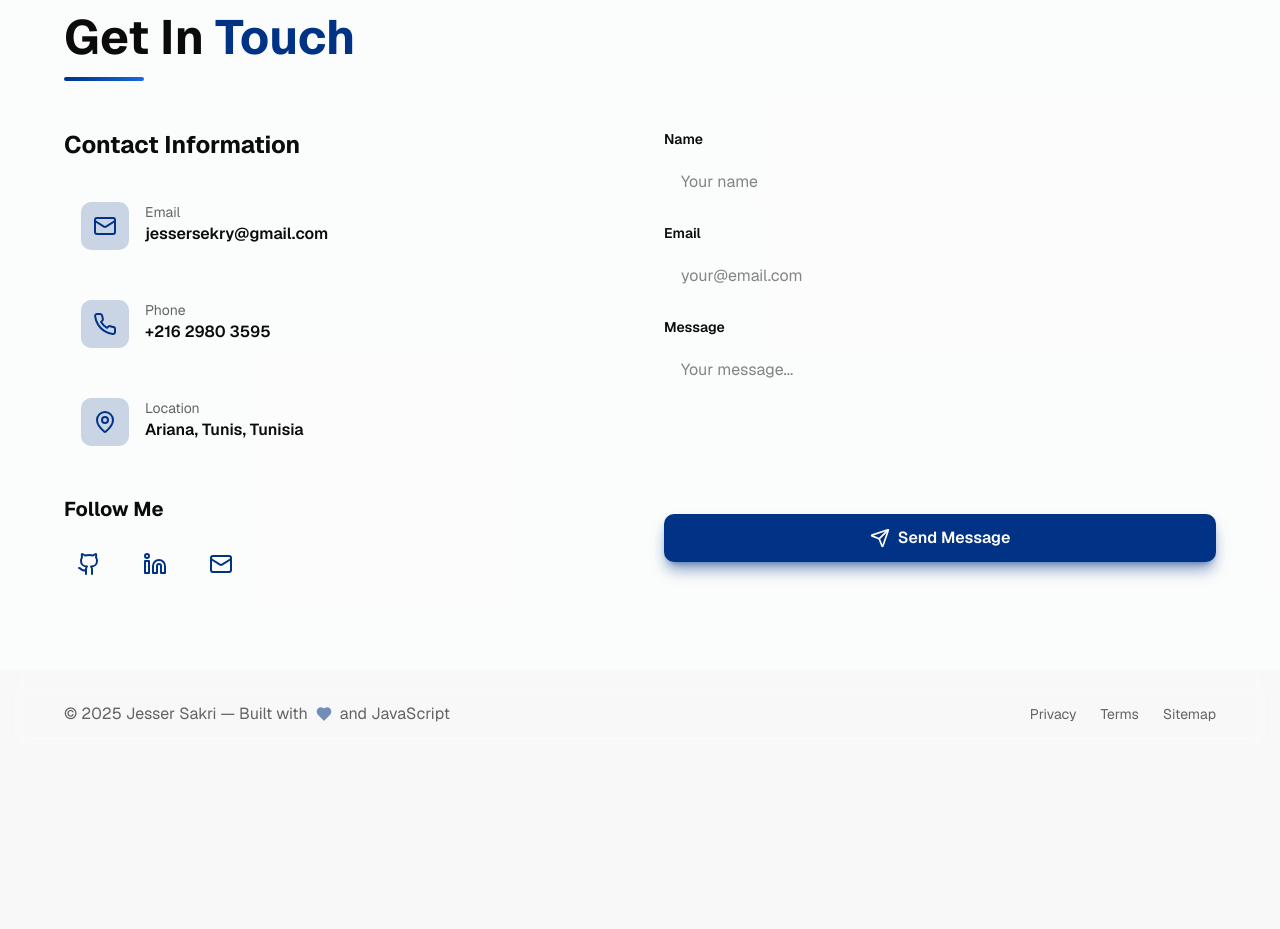
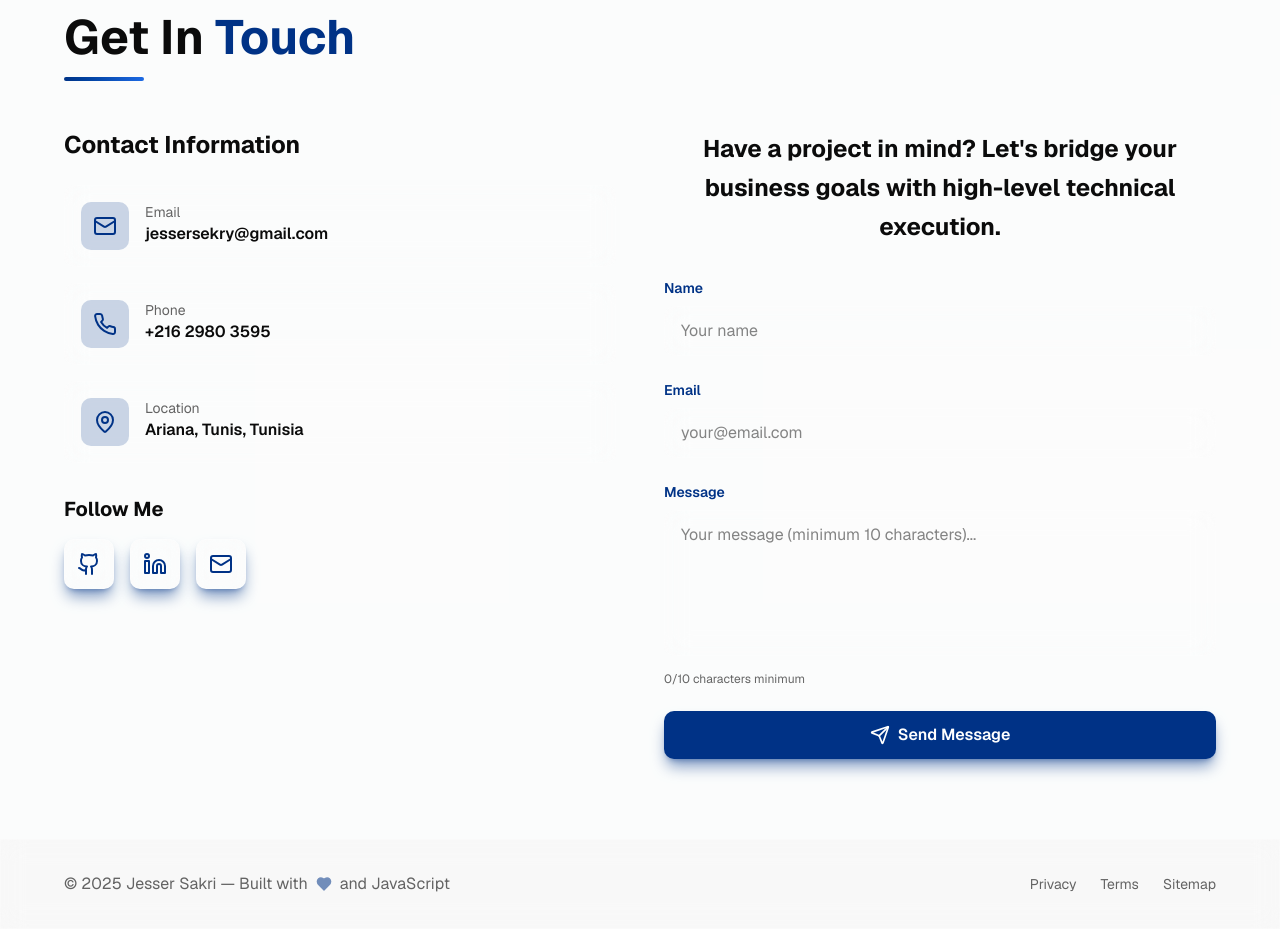
Before and after one commit to jesser999/portfolio, a Next.js app: page / in a window 1280 px wide. Shown: the part 5240-6169 px from the top of the page. Before the commit the page ends 5999 px from the top, so only its background shows below. Built offline with nearby package versions, Linux system fonts and the light colour scheme.

Commit message:
feat: enhance contact component and API validation
Add CTA, form validation, accessibility, loading spinner, success confirmation, social icons, character counter, and backend validation fixes

Co-authored-by: Jesser sakri <188383418+jesser999@users.noreply.github.com>

```diff
--- a/app/api/contact/route.ts
+++ b/app/api/contact/route.ts
@@ -9,14 +9,31 @@ export async function POST(request: Request) {
       return NextResponse.json({ error: "All fields are required" }, { status: 400 })
     }
 
+    // Trim whitespace
+    const trimmedName = name.trim()
+    const trimmedEmail = email.trim()
+    const trimmedMessage = message.trim()
+
+    if (!trimmedName || !trimmedEmail || !trimmedMessage) {
+      return NextResponse.json({ error: "All fields are required" }, { status: 400 })
+    }
+
     // Email validation
     const emailRegex = /^[^\s@]+@[^\s@]+\.[^\s@]+$/
-    if (!emailRegex.test(email)) {
+    if (!emailRegex.test(trimmedEmail)) {
       return NextResponse.json({ error: "Invalid email address" }, { status: 400 })
     }
 
-    // For now, we'll log the message (you can integrate with Resend, SendGrid, etc.)
-    console.log("Contact form submission:", { name, email, message })
+    // Message length validation
+    if (trimmedMessage.length < 10) {
+      return NextResponse.json(
+        { error: "Message must be at least 10 characters long" },
+        { status: 400 }
+      )
+    }
+
+    // Log the message
+    console.log("Contact form submission:", { name: trimmedName, email: trimmedEmail, message: trimmedMessage })
 
     // If you have RESEND_API_KEY environment variable, you can use Resend
     if (process.env.RESEND_API_KEY) {
@@ -30,13 +47,13 @@ export async function POST(request: Request) {
           body: JSON.stringify({
             from: "portfolio@jessersakri.dev",
             to: "jessersekry@gmail.com",
-            subject: `Portfolio Contact: ${name}`,
+            subject: `Portfolio Contact: ${trimmedName}`,
             html: `
               <h2>New Contact Form Submission</h2>
-              <p><strong>Name:</strong> ${name}</p>
-              <p><strong>Email:</strong> ${email}</p>
+              <p><strong>Name:</strong> ${trimmedName}</p>
+              <p><strong>Email:</strong> ${trimmedEmail}</p>
               <p><strong>Message:</strong></p>
-              <p>${message.replace(/\n/g, "<br>")}</p>
+              <p>${trimmedMessage.replace(/\n/g, "<br>")}</p>
             `,
           }),
         })
--- a/components/contact.tsx
+++ b/components/contact.tsx
@@ -10,9 +10,39 @@ export default function Contact() {
   const [submitted, setSubmitted] = useState(false)
   const [loading, setLoading] = useState(false)
   const [error, setError] = useState("")
+  const [validationErrors, setValidationErrors] = useState<{ [key: string]: string }>({})
+
+  const validateForm = () => {
+    const errors: { [key: string]: string } = {}
+
+    if (!formData.name.trim()) {
+      errors.name = "Name is required"
+    }
+
+    const emailRegex = /^[^\s@]+@[^\s@]+\.[^\s@]+$/
+    if (!formData.email.trim()) {
+      errors.email = "Email is required"
+    } else if (!emailRegex.test(formData.email)) {
+      errors.email = "Please enter a valid email address"
+    }
+
+    if (!formData.message.trim()) {
+      errors.message = "Message is required"
+    } else if (formData.message.trim().length < 10) {
+      errors.message = "Message must be at least 10 characters long"
+    }
+
+    setValidationErrors(errors)
+    return Object.keys(errors).length === 0
+  }
 
   const handleSubmit = async (e: React.FormEvent) => {
     e.preventDefault()
+
+    if (!validateForm()) {
+      return
+    }
+
     setLoading(true)
     setError("")
 
@@ -33,7 +63,8 @@ export default function Contact() {
 
       setSubmitted(true)
       setFormData({ name: "", email: "", message: "" })
-      setTimeout(() => setSubmitted(false), 5000)
+      setValidationErrors({})
+      setTimeout(() => setSubmitted(false), 6000)
     } catch (err) {
       setError(err instanceof Error ? err.message : "Failed to send message. Please try again.")
       setTimeout(() => setError(""), 5000)
@@ -93,7 +124,7 @@ export default function Contact() {
               <div className="flex gap-4">
                 {[
                   { icon: Github, href: "https://github.com/jesser999", label: "GitHub" },
-                  { icon: Linkedin, href: "https://www.linkedin.com/in/jesser-sekri-717295321/", label: "LinkedIn" },
+                  { icon: Linkedin, href: "https://www.linkedin.com/in/jesser-sakri-717295321/", label: "LinkedIn" },
                   { icon: Mail, href: "mailto:jessersekry@gmail.com", label: "Email" },
                 ].map((social, i) => (
                   <a
@@ -101,7 +132,7 @@ export default function Contact() {
                     href={social.href}
                     target="_blank"
                     rel="noopener noreferrer"
-                    className="p-3 glass rounded-lg hover:bg-primary/20 transition-all hover:scale-110"
+                    className="p-3 glass rounded-lg hover:bg-primary/20 transition-all hover:scale-110 neon-glow"
                     aria-label={social.label}
                   >
                     <social.icon size={24} className="text-primary" />
@@ -112,60 +143,128 @@ export default function Contact() {
           </div>
 
           {/* Contact Form */}
-          <form onSubmit={handleSubmit} className="space-y-4 animate-slide-in-right">
-            <div>
-              <label className="block text-sm font-semibold mb-2">Name</label>
+          {submitted ? (
+            <div className="flex items-center justify-center h-full animate-fade-in">
+              <div className="glass rounded-lg p-8 text-center space-y-4 w-full max-h-fit neon-glow">
+                <h3 className="text-2xl font-bold text-primary">Message Sent!</h3>
+                <p className="text-lg text-foreground">
+                  I will get back to you shortly to discuss your project.
+                </p>
+                <div className="pt-4">
+                  <div className="inline-block p-3 bg-primary/20 rounded-lg">
+                    <Send size={32} className="text-primary" />
+                  </div>
+                </div>
+              </div>
+            </div>
+          ) : (
+            <form onSubmit={handleSubmit} className="space-y-6 animate-slide-in-right">
+              {/* CTA Heading */}
+              <div className="text-center mb-8">
+                <h3 className="text-xl md:text-2xl font-bold text-foreground leading-relaxed">
+                  Have a project in mind? Let&apos;s bridge your business goals with high-level technical execution.
+                </h3>
+              </div>
+
+              {/* Name Field */}
+              <div className="space-y-2">
+                <label htmlFor="name" className="block text-sm font-semibold text-primary mb-2">
+                  Name
+                </label>
                 <input
+                  id="name"
                   type="text"
-                required
                   value={formData.name}
-                onChange={(e) => setFormData({ ...formData, name: e.target.value })}
-                className="w-full px-4 py-3 glass rounded-lg focus:outline-none focus:ring-2 focus:ring-primary transition-all"
+                  onChange={(e) => {
+                    setFormData({ ...formData, name: e.target.value })
+                    if (validationErrors.name) {
+                      setValidationErrors({ ...validationErrors, name: "" })
+                    }
+                  }}
+                  className={`w-full px-4 py-3 glass rounded-lg focus:outline-none focus:ring-2 transition-all ${
+                    validationErrors.name ? "focus:ring-red-500" : "focus:ring-primary"
+                  }`}
                   placeholder="Your name"
                   disabled={loading}
                 />
+                {validationErrors.name && (
+                  <p className="text-sm text-red-400">{validationErrors.name}</p>
+                )}
               </div>
 
-            <div>
-              <label className="block text-sm font-semibold mb-2">Email</label>
+              {/* Email Field */}
+              <div className="space-y-2">
+                <label htmlFor="email" className="block text-sm font-semibold text-primary mb-2">
+                  Email
+                </label>
                 <input
+                  id="email"
                   type="email"
-                required
                   value={formData.email}
-                onChange={(e) => setFormData({ ...formData, email: e.target.value })}
-                className="w-full px-4 py-3 glass rounded-lg focus:outline-none focus:ring-2 focus:ring-primary transition-all"
+                  onChange={(e) => {
+                    setFormData({ ...formData, email: e.target.value })
+                    if (validationErrors.email) {
+                      setValidationErrors({ ...validationErrors, email: "" })
+                    }
+                  }}
+                  className={`w-full px-4 py-3 glass rounded-lg focus:outline-none focus:ring-2 transition-all ${
+                    validationErrors.email ? "focus:ring-red-500" : "focus:ring-primary"
+                  }`}
                   placeholder="your@email.com"
                   disabled={loading}
                 />
+                {validationErrors.email && (
+                  <p className="text-sm text-red-400">{validationErrors.email}</p>
+                )}
               </div>
 
-            <div>
-              <label className="block text-sm font-semibold mb-2">Message</label>
+              {/* Message Field */}
+              <div className="space-y-2">
+                <label htmlFor="message" className="block text-sm font-semibold text-primary mb-2">
+                  Message
+                </label>
                 <textarea
-                required
+                  id="message"
                   value={formData.message}
-                onChange={(e) => setFormData({ ...formData, message: e.target.value })}
+                  onChange={(e) => {
+                    setFormData({ ...formData, message: e.target.value })
+                    if (validationErrors.message) {
+                      setValidationErrors({ ...validationErrors, message: "" })
+                    }
+                  }}
                   rows={5}
-                className="w-full px-4 py-3 glass rounded-lg focus:outline-none focus:ring-2 focus:ring-primary transition-all resize-none"
-                placeholder="Your message..."
+                  className={`w-full px-4 py-3 glass rounded-lg focus:outline-none focus:ring-2 transition-all resize-none ${
+                    validationErrors.message ? "focus:ring-red-500" : "focus:ring-primary"
+                  }`}
+                  placeholder="Your message (minimum 10 characters)..."
                   disabled={loading}
                 />
+                {validationErrors.message && (
+                  <p className="text-sm text-red-400">{validationErrors.message}</p>
+                )}
+                <p className="text-xs text-muted-foreground">
+                  {formData.message.length}/10 characters minimum
+                </p>
               </div>
 
+              {/* Submit Button with Loading Spinner */}
               <button
                 type="submit"
                 disabled={loading}
                 className="w-full px-6 py-3 bg-primary text-primary-foreground rounded-lg font-semibold hover:shadow-lg transition-all neon-glow flex items-center justify-center gap-2 disabled:opacity-50 disabled:cursor-not-allowed"
               >
+                {loading ? (
+                  <>
+                    <div className="w-5 h-5 border-2 border-primary-foreground border-t-transparent rounded-full animate-spin" />
+                    <span>Sending...</span>
+                  </>
+                ) : (
+                  <>
                     <Send size={20} />
-              {loading ? "Sending..." : "Send Message"}
+                    <span>Send Message</span>
+                  </>
+                )}
               </button>
-
-            {submitted && (
-              <div className="p-4 bg-green-500/20 border border-green-500/50 rounded-lg text-green-400 text-center animate-fade-in">
-                Message sent successfully!
-              </div>
-            )}
 
               {error && (
                 <div className="p-4 bg-red-500/20 border border-red-500/50 rounded-lg text-red-400 text-center animate-fade-in">
@@ -173,6 +272,7 @@ export default function Contact() {
                 </div>
               )}
             </form>
+          )}
         </div>
       </div>
     </section>
```
Lines whose indentation alone changed are shown as unchanged.
